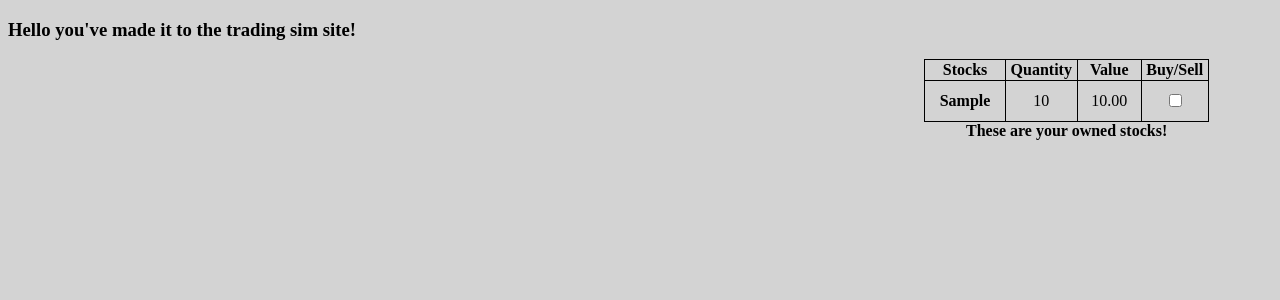
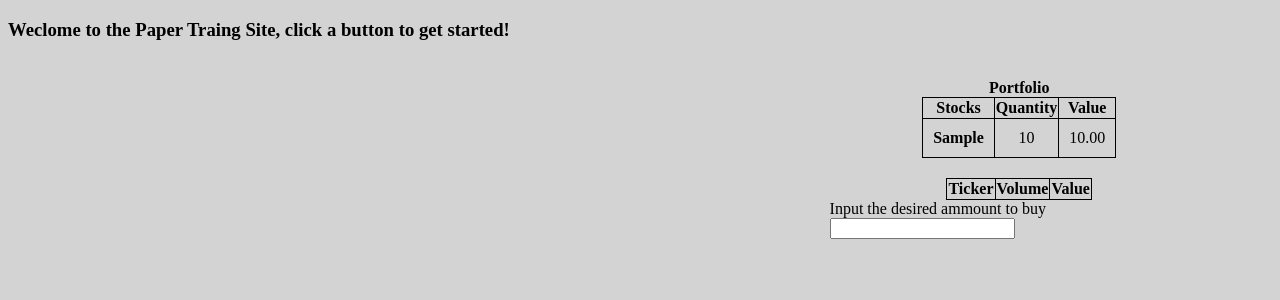
Before and after one commit to TendyAlert/PaperTradingSite, a Django app: page /papertrading/ in a window 1280 px wide. Shown: the top 300 px of the page. Run offline with Django 5.2, Linux system fonts and the light colour scheme; tables that the repository leaves empty hold one stand-in row (values such as "Sample post"); data that the repository does not hold is empty.

Commit message:
chart displaying properly, started logic for user 'purchase'

```diff
--- a/papertradingsite/papertradingapp/models.py
+++ b/papertradingsite/papertradingapp/models.py
@@ -10,10 +10,10 @@ dateFourMonthsAgo = date - delta
 
 class Stock(models.Model):
     user = models.ForeignKey(User, on_delete=models.CASCADE)
-    user_balance = models.DecimalField(decimal_places=2, default=2000.00, max_digits=9)
-    stock_ticker = models.CharField(max_length=4)
-    quantity = models.IntegerField(default=0)
-    stock_value = models.DecimalField(decimal_places=2, max_digits=9)
+    user_balance = models.DecimalField(decimal_places=2, default=10000.00, max_digits=9)
+    stock_ticker = models.CharField(default='null', max_length=5)
+    stock_value = models.DecimalField(decimal_places=2, default=0.00, max_digits=9)
+    quantity = models.IntegerField(default=1)
     buy = models.BooleanField(default=False)
 
     def __str__(self):
--- a/papertradingsite/papertradingapp/templates/papertrading.html
+++ b/papertradingsite/papertradingapp/templates/papertrading.html
@@ -8,29 +8,51 @@
 {% endblock %}
 
 {% block content %}
-    <h3>Hello you've made it to the trading sim site!</h3>
+    <h3>Weclome to the Paper Traing Site, click a button to get started!</h3>
     <section class="graph-and-table">
         <div class="graph-container" id="graph-container">
 
         </div>
+        <div class="table-with-info">
             <table class="stocks-table">
                 <caption>
-                These are your owned stocks!
+                    Portfolio
                 </caption>
                 <thead>
                     <tr>
                         <th scope="col" class="stocks-table-item">Stocks</th>
                         <th scope="col" class="stocks-table-item">Quantity</th>
                         <th scope="col" class="stocks-table-item">Value</th>
-                    <th scope="col" class="stocks-table-item">Buy/Sell</th>
                     </tr>
                 </thead>
                 <tbody id="stocks-table-body" class="stocks-table-body">
 
                 </tbody>
             </table>
+            <div class="stock-info-container">
+                <table class="stock-info-table">
+                    <thead>
+                        <th class="stock-info-table-item">Ticker</th>
+                        <th class="stock-info-table-item">Volume</th>
+                        <th class="stock-info-table-item">Value</th>
+                    </thead>
+                    <tbody id="stock-info" >
+
+                    </tbody>
+                </table>
+
+                <div class="buy-sell-buttons">
+                    <form action="">
+                        <label for="ammount">
+                            Input the desired ammount to buy
+                            <input type="number" name="ammount" id="ammount">
+                        </label>
+                    </form>
+                </div>
+            </div>
+        </div>
     </section>
-    <div id="button-container">
+    <div class="button-container" id="button-container">
     </div>
 
     <div id="user-stocks" style="display: none;">{{ stocks_json | safe }}</div>
--- a/papertradingsite/static/papertrading.js
+++ b/papertradingsite/static/papertrading.js
@@ -28,7 +28,6 @@ stocks.forEach(stock => {
         <th class="stocks-table-item user-items">${fields.stock_ticker}</th>
         <td class="stocks-table-item user-items">${fields.quantity}</td>
         <td class="stocks-table-item user-items">${fields.stock_value}</td>
-        <td class="stocks-table-item user-items"><input type='checkbox'></td>
     </tr>
     `;
 });
@@ -45,7 +44,9 @@ handleClick = event => {
 }
 
 const buttonContainer = document.getElementById('button-container')
+const stockInfo = document.getElementById('stock-info')
 let buttonHTML = ''
+let infoHTML = ''
 
 const data_keys = Object.keys(data);
 
@@ -62,8 +63,8 @@ const createChart = (name) => {
 
     separatedData = []
 
-    for(let item in data[name]['Open']){
-        tempArr = [item, data[name]['Open'][item]]
+    for(let item in data[name]['Close']){
+        tempArr = [parseInt(item), data[name]['Close'][item]]
         separatedData.push(tempArr)
 }
 
@@ -125,4 +126,15 @@ const createChart = (name) => {
         }]
     });
 
+
+    quantity = data[name]['Volume'][separatedData[separatedData.length -1][0]]
+    value =  separatedData[separatedData.length -1][1]
+
+    infoHTML = `
+        <td class="stock-info-table-item stock-info">${name.toUpperCase()}</td>
+        <td class="stock-info-table-item stock-info">${quantity}</td>
+        <td class="stock-info-table-item stock-info">${value.toFixed(2)}</td>
+    `
+
+    stockInfo.innerHTML = infoHTML;
 }
--- a/papertradingsite/static/styles/papertrading.css
+++ b/papertradingsite/static/styles/papertrading.css
@@ -5,22 +5,32 @@ body {
 
 .graph-and-table {
     display: grid;
-    grid-template-columns: 3fr 1fr;
+    grid-template-columns: 2fr 1fr;
     margin: 0 5% 0 5%;
 }
 
 .graph-container {
-    width: fit-content;
-    height: fit-content;
+
+   height: fit-content;
+   margin-right: 10px;
 }
 
 caption {
-    caption-side: bottom;
+    caption-side: top;
     font-weight: bold;
+}
+
+.table-with-info {
+    display: grid;
 }
 
 .stocks-table {
     border-collapse: collapse;
+    height: fit-content;
+    width: fit-content;
+    flex: 35%;
+    margin-top: 20px;
+    justify-self: center;
 }
 
 .stocks-table-item {
@@ -30,5 +40,39 @@ caption {
 
 .user-items {
     padding: 10px;
+}
 
+.stock-info-container {
+    display: flex;
+    flex-direction: column;
+    margin-top: 20px;
+    align-items: center;
 }
+
+.stock-info-table {
+    border-collapse: collapse;
+    width: fit-content;
+    height: fit-content;
+}
+
+.stock-info-table-item {
+    border: 1px solid black;
+}
+
+.stock-info {
+    padding: 10px;
+}
+
+.button-container {
+    margin-left: 5%;
+    padding-top: 5px;
+}
+
+.button-container > button {
+    width: 55px;
+    height: 20px;
+    margin: 0 5px 0 5px;
+    border-radius: 10px;
+    border: 1px ridge black;
+    padding-top: 1px;
+}
```
Also changed, not shown: papertradingsite/papertradingapp/management/commands/populate_data.py (+5 -5 lines), papertradingsite/papertradingapp/migrations/0007_alter_stock_quantity_alter_stock_stock_ticker_and_more.py (added). Lines whose indentation alone changed are shown as unchanged.
